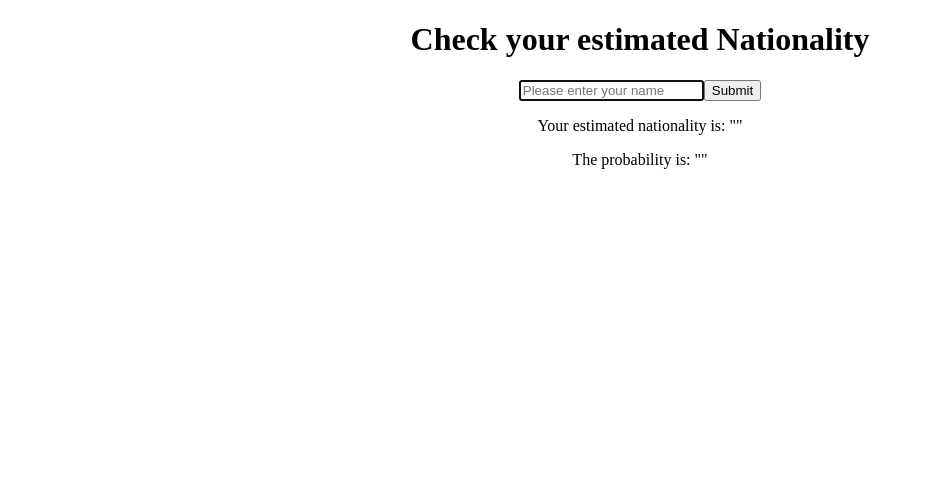
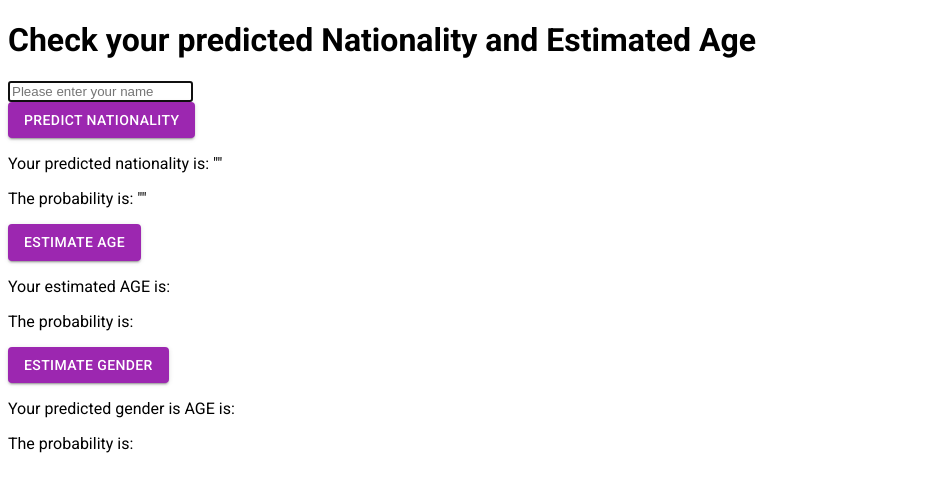
Before and after one commit to Elyk-Adnuram/Predictable_app, a React (Create React App) app: page / in a window 1280 px wide. Shown: the top 492 px of the page, without its empty margins (0-925 px from the left). Built offline with nearby package versions, Linux system fonts and the light colour scheme.

Commit message:
UI buttons updated

```diff
--- a/package.json
+++ b/package.json
@@ -3,6 +3,10 @@
   "version": "0.1.0",
   "private": true,
   "dependencies": {
+    "@emotion/react": "11.11.4",
+    "@emotion/styled": "11.11.5",
+    "@fontsource/roboto": "5.0.13",
+    "@mui/material": "5.15.19",
     "@testing-library/jest-dom": "5.16.5",
     "@testing-library/react": "13.4.0",
     "@testing-library/user-event": "13.5.0",
--- a/public/index.html
+++ b/public/index.html
@@ -5,10 +5,7 @@
     <link rel="icon" href="%PUBLIC_URL%/favicon.ico" />
     <meta name="viewport" content="width=device-width, initial-scale=1" />
     <meta name="theme-color" content="#000000" />
-    <meta
-      name="description"
-      content="Web site created using create-react-app"
-    />
+    <meta name="description" content="Web site created using create-react-app" />
     <link rel="apple-touch-icon" href="%PUBLIC_URL%/logo192.png" />
     <!--
       manifest.json provides metadata used when your web app is installed on a
@@ -25,6 +22,12 @@
       Learn how to configure a non-root public URL by running `npm run build`.
     -->
     <title>React App</title>
+    <link rel="preconnect" href="https://fonts.googleapis.com" />
+    <link rel="preconnect" href="https://fonts.gstatic.com" crossorigin />
+    <link
+      rel="stylesheet"
+      href="https://fonts.googleapis.com/css2?family=Roboto:wght@300;400;500;700&display=swap"
+    />
   </head>
   <body>
     <noscript>You need to enable JavaScript to run this app.</noscript>
--- a/src/App.css
+++ b/src/App.css
@@ -1,38 +1,10 @@
-.App {
-  text-align: center;
+/* @import url("https://fonts.googleapis.com/css2?family=Roboto&display=swap"); */
+/*
+@font-face {
+  font-family: Roboto;
+  src: url("https://fonts.googleapis.com/css2?family=Roboto&display=swap");
+} */
+
+body {
+  font-family: Roboto, sans-serif;
 }
-
-.App-logo {
-  height: 40vmin;
-  pointer-events: none;
-}
-
-@media (prefers-reduced-motion: no-preference) {
-  .App-logo {
-    animation: App-logo-spin infinite 20s linear;
-  }
-}
-
-.App-header {
-  background-color: #282c34;
-  min-height: 100vh;
-  display: flex;
-  flex-direction: column;
-  align-items: center;
-  justify-content: center;
-  font-size: calc(10px + 2vmin);
-  color: white;
-}
-
-.App-link {
-  color: #61dafb;
-}
-
-@keyframes App-logo-spin {
-  from {
-    transform: rotate(0deg);
-  }
-  to {
-    transform: rotate(360deg);
-  }
-}
--- a/src/App.js
+++ b/src/App.js
@@ -1,10 +1,35 @@
 import "./App.css";
 import Nationality from "./components/Nationality";
+import Age from "./components/Age";
+import Gender from "./components/Gender";
+
+import { useState, useRef, useEffect } from "react";
 
 function App() {
+  const [name, setName] = useState(""); // state created for user input
+
+  const inputRef = useRef(); //useRef initialized
+  //useRef hook used to auto-focus on an input field
+  useEffect(() => {
+    inputRef.current.focus();
+  }, []);
+
   return (
     <div className="App">
-      <Nationality />
+      <h1>Check your predicted Nationality and Estimated Age</h1>
+      <input
+        ref={inputRef}
+        placeholder="Please enter your name"
+        value={name}
+        onChange={(event) => setName(event.target.value)}
+        name={name}
+        type="text"
+        aria-required
+      />
+      <br />
+      <Nationality name={name} />
+      <Age name={name} />
+      <Gender name={name} />
     </div>
   );
 }
--- /dev/null
+++ b/src/components/Age.js
@@ -0,0 +1,34 @@
+import React from "react";
+import { useState } from "react";
+import CustomizedButtons from "./Button";
+const Age = ({ name }) => {
+  // state created to display API data as an object to cater for the different properties returned from api
+  const [ageInfo, setAgeInfo] = useState("");
+
+  //function to obtain data from API
+  async function fetchAgeData() {
+    try {
+      if (name !== "") {
+        const res = await fetch(`https://api.agify.io?name=${name}`);
+        const data = await res.json();
+        setAgeInfo(data); // setNationality will set the state for displaying the API data
+        console.log(ageInfo);
+      } else {
+        alert("Please enter a surname");
+      }
+    } catch (err) {
+      console.log("An error has occurred: " + err.message);
+    }
+  }
+
+  return (
+    <>
+      <CustomizedButtons onClick={fetchAgeData} buttonName="Estimate Age" />
+
+      <p>Your estimated AGE is: {}</p>
+      <p>The probability is: {}</p>
+    </>
+  );
+};
+
+export default Age;
--- /dev/null
+++ b/src/components/Button.js
@@ -0,0 +1,16 @@
+import * as React from "react";
+import { styled } from "@mui/material/styles";
+import Button from "@mui/material/Button";
+import { purple } from "@mui/material/colors";
+
+const ColorButton = styled(Button)(({ theme }) => ({
+  color: theme.palette.getContrastText(purple[500]),
+  backgroundColor: purple[500],
+  "&:hover": {
+    backgroundColor: purple[700],
+  },
+}));
+
+export default function CustomizedButtons({ buttonName }) {
+  return <ColorButton variant="contained">{buttonName}</ColorButton>;
+}
--- /dev/null
+++ b/src/components/Gender.js
@@ -0,0 +1,34 @@
+import React from "react";
+import { useState } from "react";
+import CustomizedButtons from "./Button";
+
+const Gender = ({ name }) => {
+  // state created to display API data as an object to cater for the different properties returned from api
+  const [genderInfo, setGenderInfo] = useState("");
+
+  //function to obtain data from API
+  async function fetchGenderData() {
+    try {
+      if (name !== "") {
+        const res = await fetch(`https://api.genderize.io?name=${name}`);
+        const data = await res.json();
+        setGenderInfo(data); // setGender will set the state for displaying the API data
+        console.log(genderInfo);
+      } else {
+        alert("Please enter a surname");
+      }
+    } catch (err) {
+      console.log("An error has occurred: " + err.message);
+    }
+  }
+
+  return (
+    <>
+      <CustomizedButtons onClick={fetchGenderData} buttonName="Estimate Gender" />
+      <p>Your predicted gender is AGE is: {}</p>
+      <p>The probability is: {}</p>
+    </>
+  );
+};
+
+export default Gender;
--- a/src/components/Nationality.js
+++ b/src/components/Nationality.js
@@ -1,42 +1,33 @@
 import React from "react";
-import { useState, useEffect, useRef } from "react";
+import { useState } from "react";
+import CustomizedButtons from "./Button";
 
-const Nationality = () => {
-  const [name, setName] = useState(""); // state created for user input
+const Nationality = ({ name }) => {
   // state created to display API data as an object to cater for the different properties returned from api
   const [nationalityInfo, setNationalityInfo] = useState({
     country_id: "",
     probability: "",
   });
 
-  const inputRef = useRef(); //useRef initialized
-
-  //useRef hook used to auto-focus on an input field
-  useEffect(() => {
-    inputRef.current.focus();
-  }, []);
-
   //function to obtain data from API
-  async function fetchData() {
-    const res = await fetch(`https://api.nationalize.io?name=${name}`);
-    const data = await res.json();
-    setNationalityInfo(data.country[0]); // setNationality will set the state for displaying the API data
+  async function fetchNationalityData() {
+    try {
+      if (name && typeof name === "string" && name.trim().length > 0) {
+        const res = await fetch(`https://api.nationalize.io?name=${encodeURIComponent(name)}`);
+        const data = await res.json();
+        setNationalityInfo(data.country[0]); // setNationality will set the state for displaying the API data
+      } else {
+        alert("Please enter a valid surname");
+      }
+    } catch (err) {
+      console.log("An error has occurred: " + err.message);
+    }
   }
 
   return (
     <>
-      <h1>Check your estimated Nationality</h1>
-      <input
-        ref={inputRef}
-        placeholder="Please enter your name"
-        value={name}
-        onChange={(event) => setName(event.target.value)}
-        name={name}
-      />
-      {/* onclick event handler for fetchData function */}
-      <button onClick={fetchData}>Submit</button>
-
-      <p>Your estimated nationality is: {JSON.stringify(nationalityInfo.country_id)}</p>
+      <CustomizedButtons onClick={fetchNationalityData} buttonName="Predict Nationality" />
+      <p>Your predicted nationality is: {JSON.stringify(nationalityInfo.country_id)}</p>
       <p>The probability is: {JSON.stringify(nationalityInfo.probability)}</p>
     </>
   );
```
Also changed, not shown: 1 other file (tests, documents, lock files or other folders).
